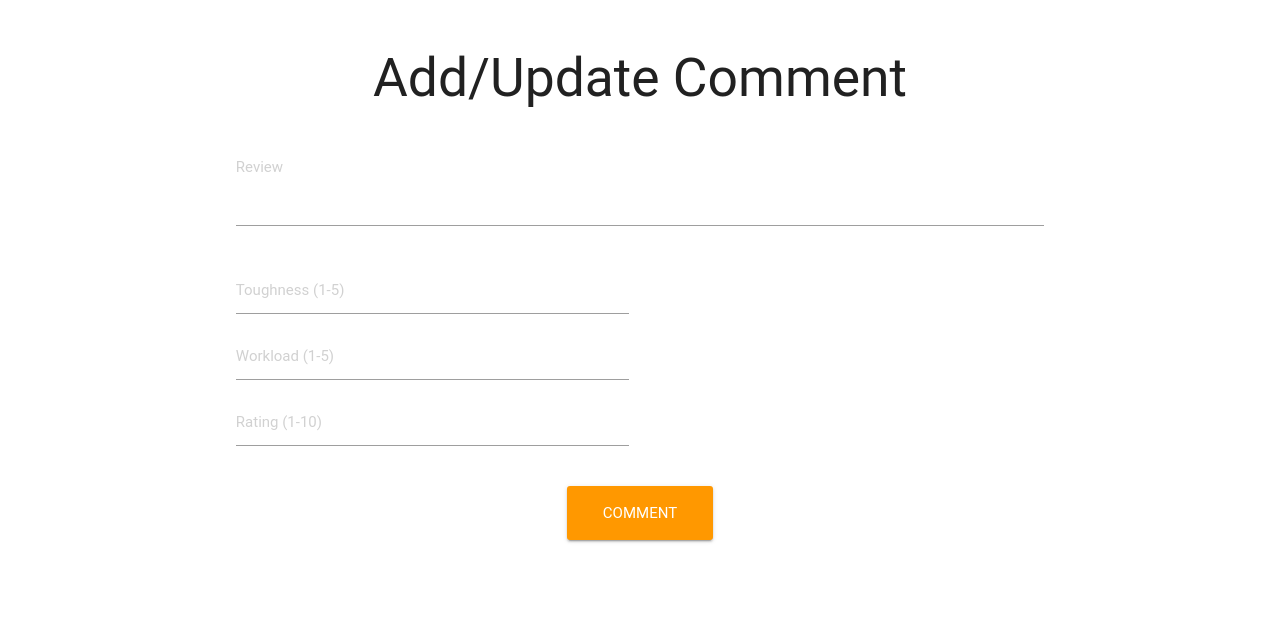
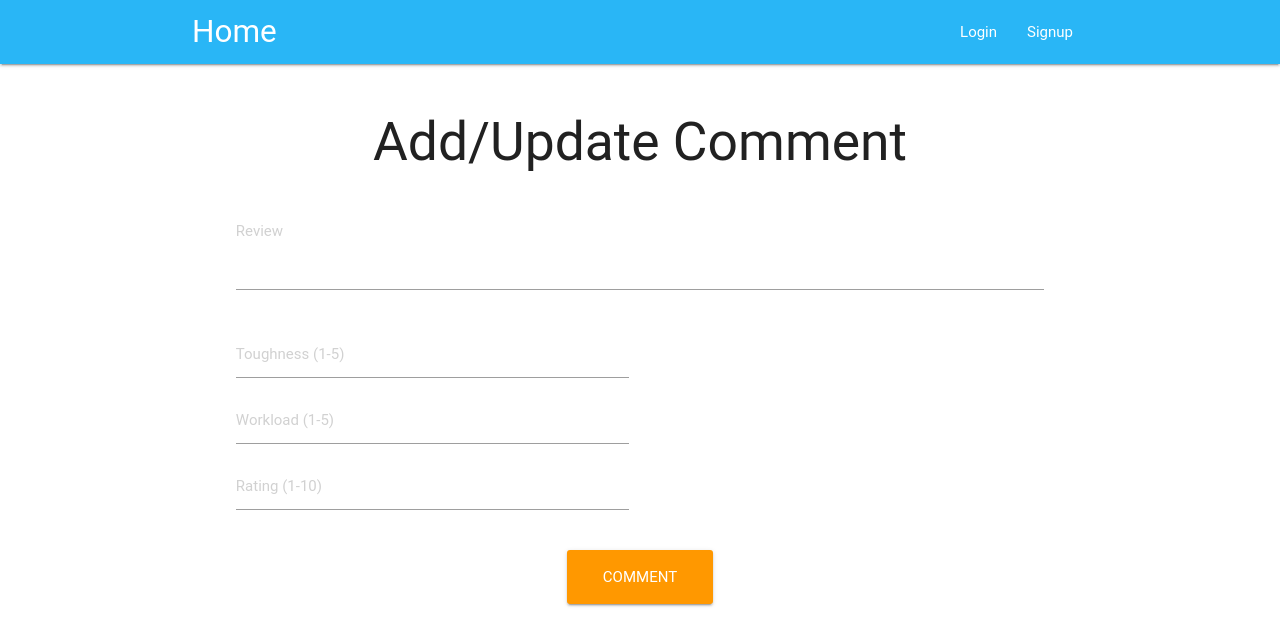
Before and after one commit to abhiver222/CS411-Illini_Classes, a Flask app: page /comm in a window 1280 px wide. Shown: the top 623 px of the page. Run offline with Flask 2, Linux system fonts and the light colour scheme; some libraries are stand-ins or nearby versions; some web fonts are replaced.

Commit message:
Added login template for html

```diff
--- a/app/templates/course.html
+++ b/app/templates/course.html
@@ -77,9 +77,6 @@
     </div>
 
         {% endfor %}
-
-
-
     <div id="forum">forum</div>
 
     {% include 'foot.html' %}
--- a/app/templates/foot.html
+++ b/app/templates/foot.html
@@ -1,2 +1,8 @@
 <script type="text/javascript" src="https://code.jquery.com/jquery-2.1.1.min.js"></script>
+<script>
+    $(document).ready(function(){
+        // the "href" attribute of .modal-trigger must specify the modal ID that wants to be triggered
+        $('.modal').modal();
+    });
+</script>
 <script src="https://cdnjs.cloudflare.com/ajax/libs/materialize/0.98.0/js/materialize.min.js"></script>
--- a/app/templates/head.html
+++ b/app/templates/head.html
@@ -1,4 +1,45 @@
- <link href="http://fonts.googleapis.com/icon?family=Material+Icons" rel="stylesheet">
- <link rel="stylesheet" href="https://cdnjs.cloudflare.com/ajax/libs/materialize/0.98.0/css/materialize.min.css">
- <meta name="viewport" content="width=device-width, initial-scale=1.0"/>
- <title>Illini_Classes</title>
+<link href="http://fonts.googleapis.com/icon?family=Material+Icons" rel="stylesheet">
+<link rel="stylesheet" href="https://cdnjs.cloudflare.com/ajax/libs/materialize/0.98.0/css/materialize.min.css">
+<meta name="viewport" content="width=device-width, initial-scale=1.0"/>
+<title>Illini_Classes</title>
+<nav class="light-blue lighten-1" role="navigation">
+<div class="nav-wrapper container">
+
+    <a id="logo-container" href="#" class="brand-logo">Home</a>
+    <ul class="right hide-on-med-and-down">
+        <li><a href="#login-modal">Login</a></li>
+        <li><a href="#signup-modal">Signup</a></li>
+    </ul>
+    <ul id="nav-mobile" class="side-nav">
+        <li><a href="#login-modal">Login</a></li>
+        <li><a href="#signup-modal">Signup</a></li>
+    </ul>
+
+    <a href="#" data-activates="nav-mobile" class="button-collapse"><i class="material-icons">menu</i></a>
+</div>
+</nav>
+<div id="login-modal" class="container modal">
+    <div class="row">
+        <form class="col s12">
+            <div class="row">
+                <div class="col s12 m4 l2"></div>
+                <div class="input-field col s12 m4 l8">
+                    <input id="login-email" type="text" name="email" class="validate black-text">
+                    <label for="login-email">Email</label>
+                </div>
+                <div class="col s12 m4 l2"></div>
+            </div>
+            <div class="row">
+                <div class="col s12 m4 l2"></div>
+                <div class="input-field col s12 m4 l8">
+                    <input id="login-password" type="text" name="password" class="validate black-text">
+                    <label for="login-password">Password</label>
+                </div>
+                <div class="col s12 m4 l2"></div>
+            </div>
+            <div class="row center">
+                <input type="submit" id="login-button" value="login" class="btn-flat white-text waves-effect waves-light orange">
+            </div>
+        </form>
+    </div>
+</div>
--- a/run.py
+++ b/run.py
@@ -1,2 +1,3 @@
 from app import app
-app.run(debug=True)
+if __name__ == '__main__':
+    app.run(debug=True)
```
Also changed, not shown: app/templates/landing.html (+0 -14 lines), 1 other file.
